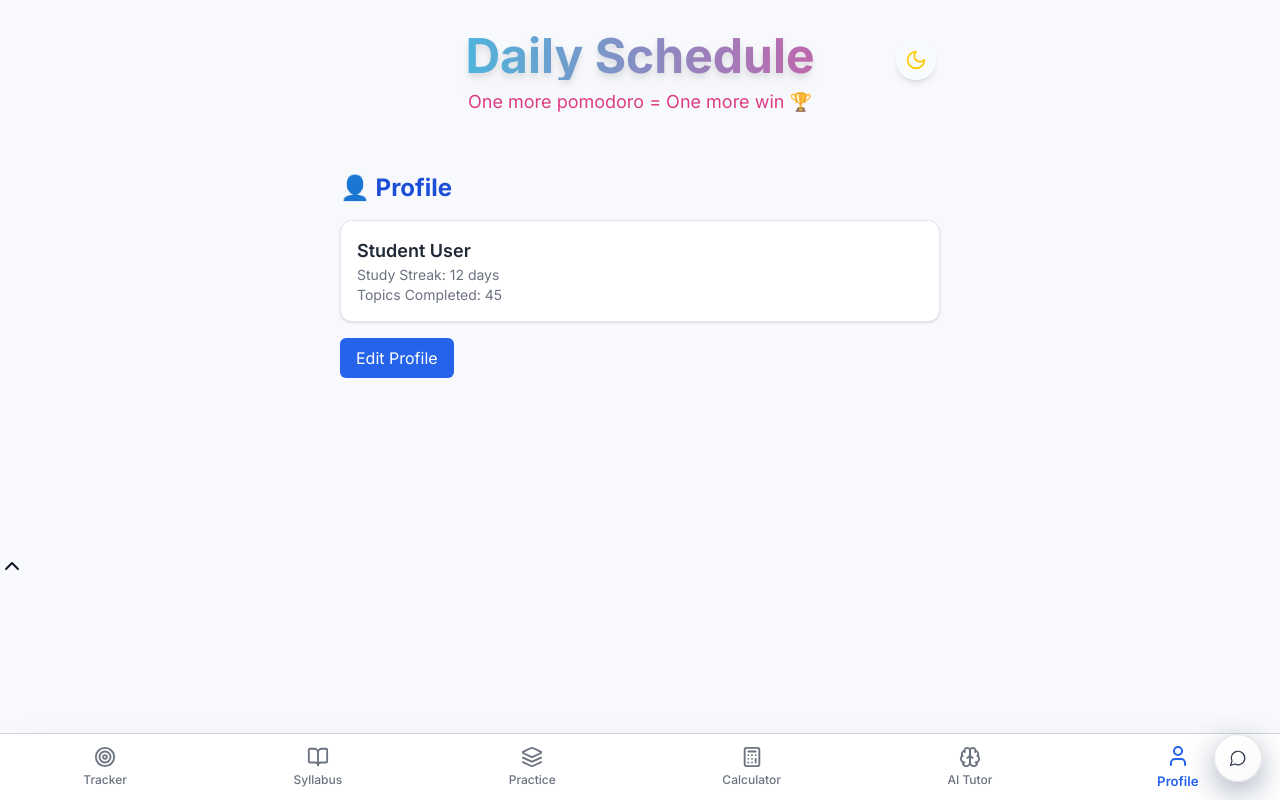
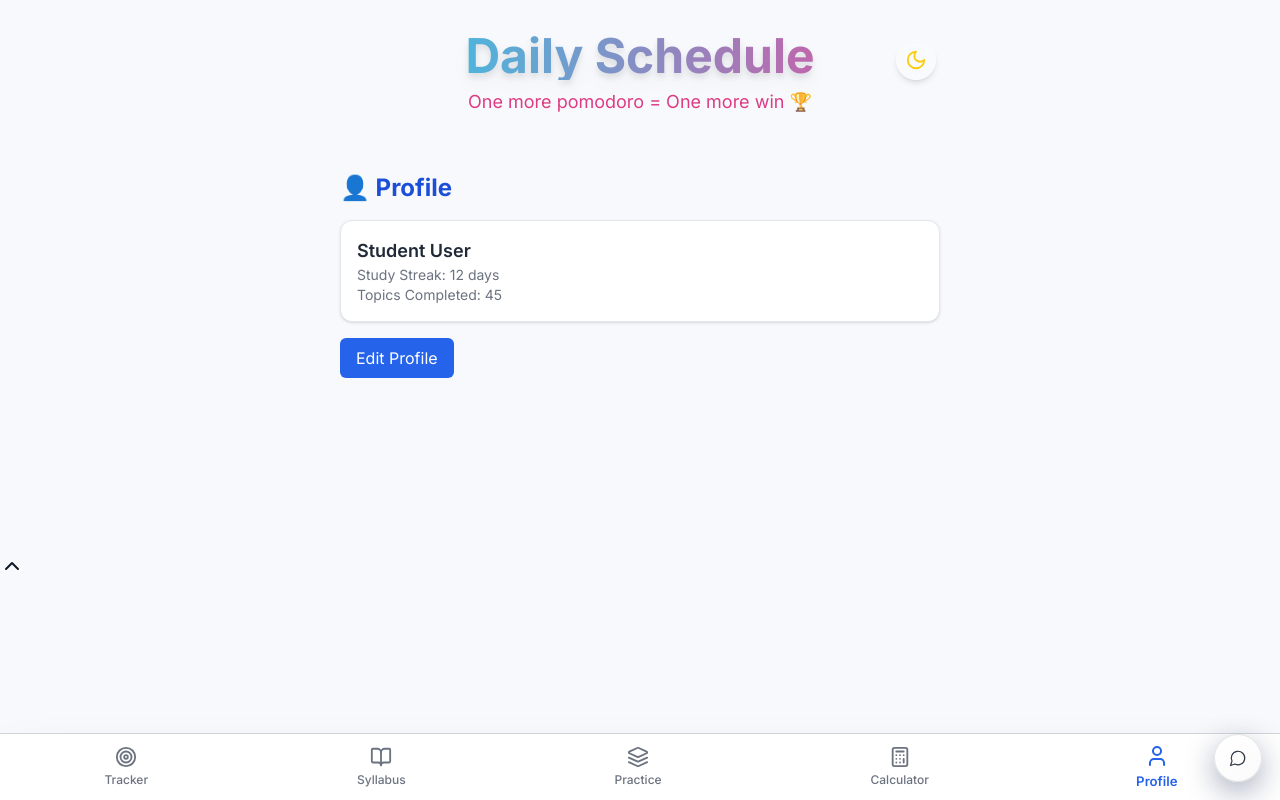
Before and after one commit to techai342/schoolwork, a React (Vite) app: page /profile in a window 1280 px wide. Built offline with nearby package versions, Linux system fonts and the light colour scheme.

Commit message:
Update BottomNavbar.jsx

```diff
--- a/src/components/BottomNavbar.jsx
+++ b/src/components/BottomNavbar.jsx
@@ -1,6 +1,6 @@
 // src/components/BottomNavbar.jsx
 import React from "react";
-import { BookOpen, Layers, Brain, User, Target, Calculator } from "lucide-react";
+import { BookOpen, Layers, User, Target, Calculator } from "lucide-react";
 import { NavLink } from "react-router-dom";
 
 export default function BottomNavbar() {
@@ -9,7 +9,6 @@ export default function BottomNavbar() {
     { to: "/syllabus", icon: <BookOpen size={22} />, label: "Syllabus" },
     { to: "/practice", icon: <Layers size={22} />, label: "Practice" },
     { to: "/calculator", icon: <Calculator size={22} />, label: "Calculator" },
-    { to: "/ai", icon: <Brain size={22} />, label: "AI Tutor" },
     { to: "/profile", icon: <User size={22} />, label: "Profile" },
   ];
 
```
